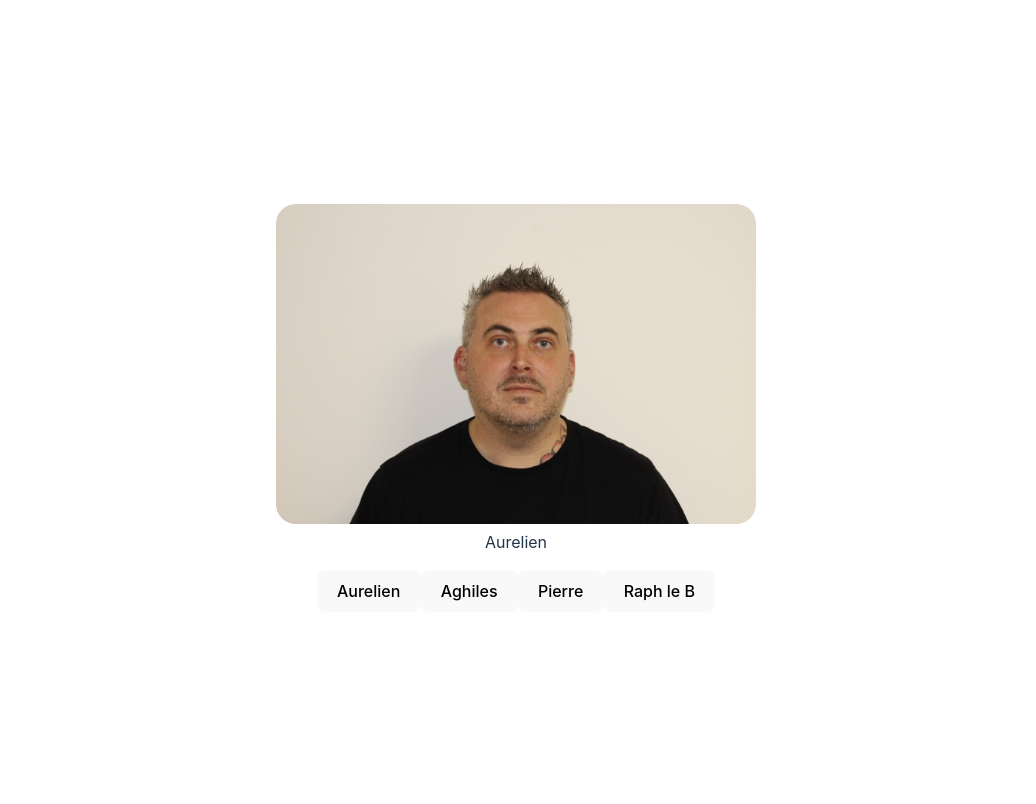
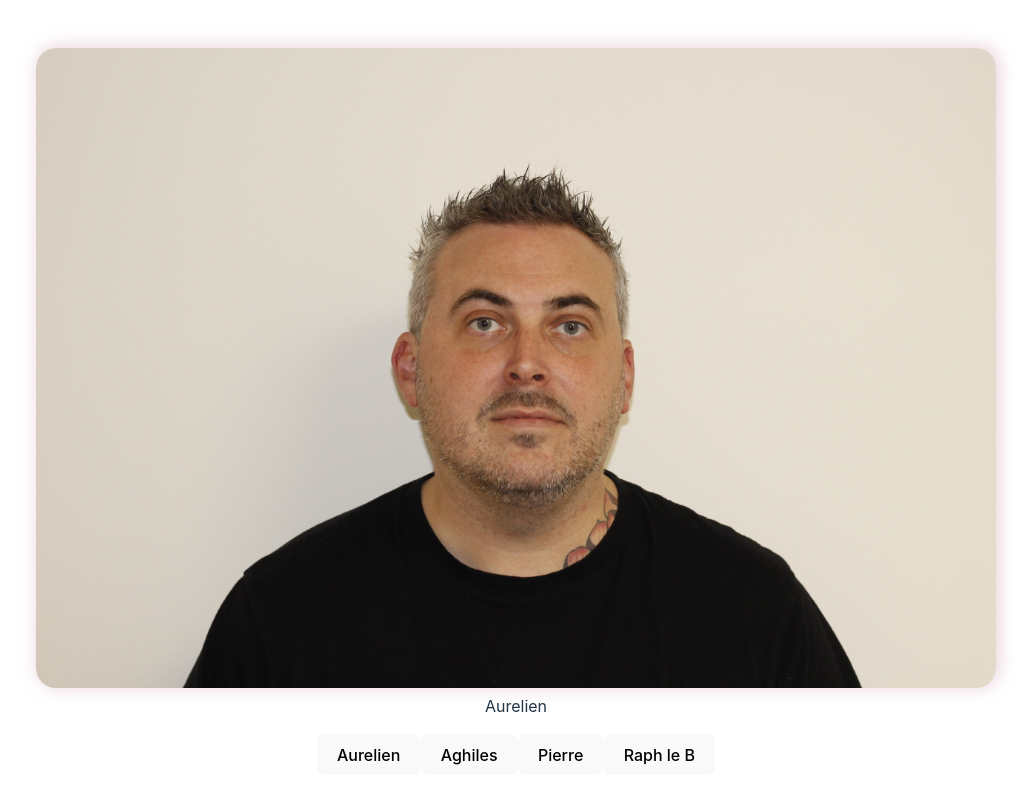
Before and after one commit to Pdev33/teamrush, a React (Vite) app in the folder teamrush/: page / in a window 1280 px wide. Shown: the top 804 px of the page, without its empty margins (124-1160 px from the left). Built offline with nearby package versions, Linux system fonts and the light colour scheme.

Commit message:
changement de css

```diff
--- a/teamrush/src/App.css
+++ b/teamrush/src/App.css
@@ -5,6 +5,35 @@
   text-align: center;
 }
 .devPictures {
-height: 20rem;
+height: 40rem;
 border-radius: 20px;
+box-shadow: 0px 0px 18px 9px #E6D2A0;
+animation: fadingGlow 6s infinite linear;
 }
+
+@keyframes fadingGlow {
+  0% {
+    box-shadow: 5px 0 15px rgba(255, 182, 193, 0.6),
+                0 0 20px rgba(255, 182, 193, 0.3);
+  }
+
+  25% {
+    box-shadow: 0 5px 15px rgba(173, 216, 230, 0.6),
+                0 0 20px rgba(173, 216, 230, 0.3);
+  }
+
+  50% {
+    box-shadow: -5px 0 15px rgba(221, 160, 221, 0.6),
+                0 0 20px rgba(221, 160, 221, 0.3);
+  }
+
+  75% {
+    box-shadow: 0 -5px 15px rgba(176, 224, 230, 0.6),
+                0 0 20px rgba(176, 224, 230, 0.3);
+  }
+
+  100% {
+    box-shadow: 5px 0 15px rgba(255, 182, 193, 0.6),
+                0 0 20px rgba(255, 182, 193, 0.3);
+  }
+}
```
